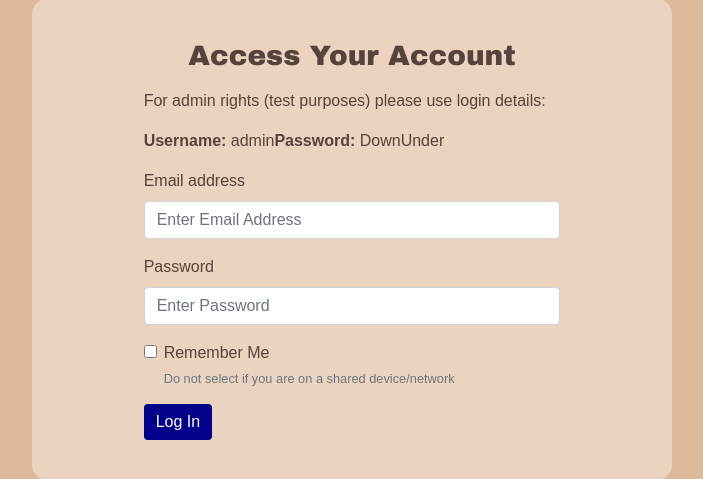
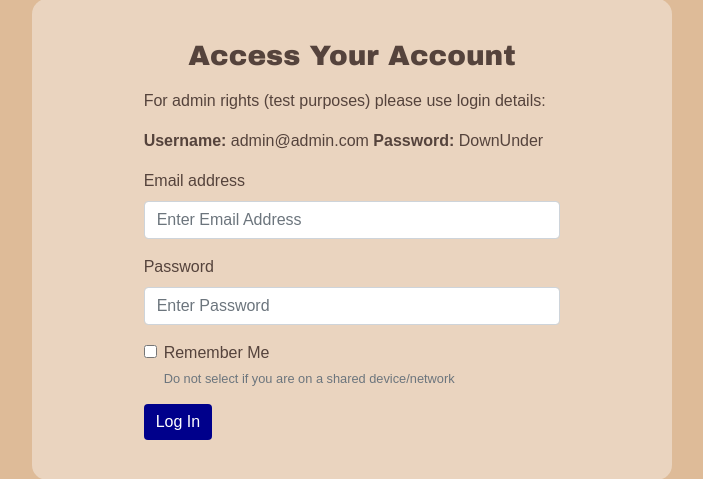
Before and after one commit to sdthomas91/chat-down-under-new, a Flask app: page /login in a window 1280 px wide. Shown: the part 584-1063 px from the top of the page, without its empty margins (288-991 px from the left). Run offline with Flask 3, Linux system fonts and the light colour scheme; some libraries are stand-ins or nearby versions.

Commit message:
ipdates README and admin login credentials

```diff
--- a/downunder/templates/login.html
+++ b/downunder/templates/login.html
@@ -18,7 +18,7 @@
       <form method="POST" class="account-form">
         <h3 class="text-center account-title mb-3">Access Your Account</h3>
         <p>For admin rights (test purposes) please use login details:</p>
-        <p><span><strong>Username:</strong> admin</span><span><strong>Password:</strong> DownUnder</span>  </p>
+        <p><span><strong>Username:</strong> admin@admin.com </span || ><span><strong>Password:</strong> DownUnder</span>  </p>
         <div class="form-group">
           <label for="loginEmail">Email address</label>
           <input type="email" class="form-control" id="loginEmail" name="loginEmail" placeholder="Enter Email Address" required>
```
Also changed, not shown: README.md.
